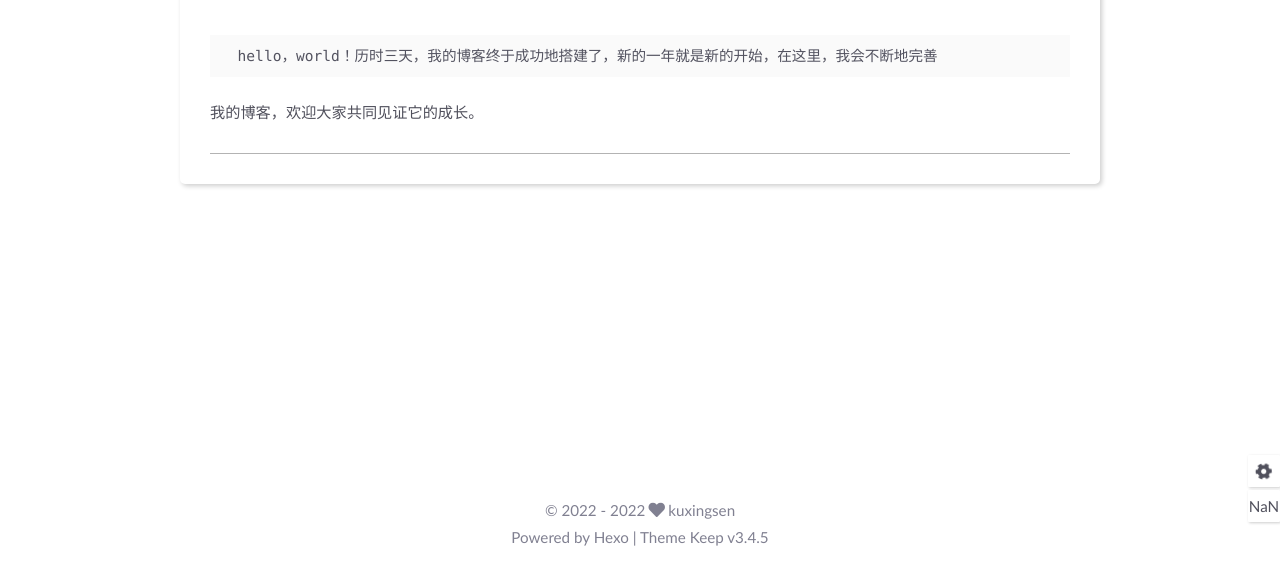
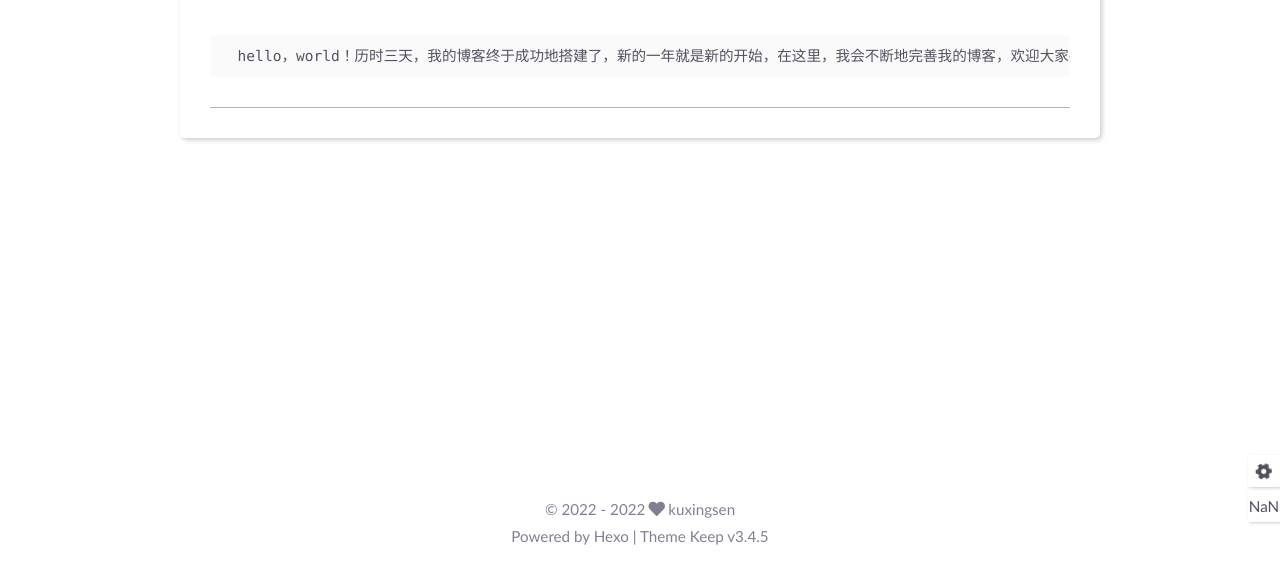
Before and after one commit to kuxingsen666/kuxingsen666.github.io, a plain HTML site: page 2022/02/04/我的第一篇博客/index.html in a window 1280 px wide. Shown: the part 235-800 px from the top of the page. Drawn offline with Linux system fonts and the light colour scheme.

Commit message:
Site updated: 2022-02-04 15:37:52

```diff
--- a/2022/02/04/我的第一篇博客/index.html
+++ b/2022/02/04/我的第一篇博客/index.html
@@ -157,9 +157,8 @@
 
 
         <div class="article-content markdown-body">
-            <pre><code>  hello，world！历时三天，我的博客终于成功地搭建了，新的一年就是新的开始，在这里，我会不断地完善
+            <pre><code>  hello，world！历时三天，我的博客终于成功地搭建了，新的一年就是新的开始，在这里，我会不断地完善我的博客，欢迎大家共同见证它的成长。
 </code></pre>
-<p>我的博客，欢迎大家共同见证它的成长。</p>
 
         </div>
 
```
Also changed, not shown: index.html (+1 -2 lines).
